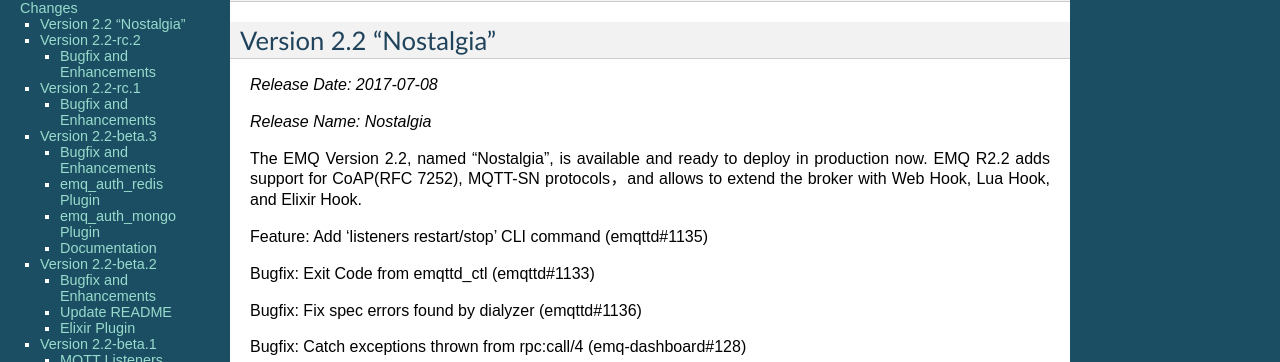
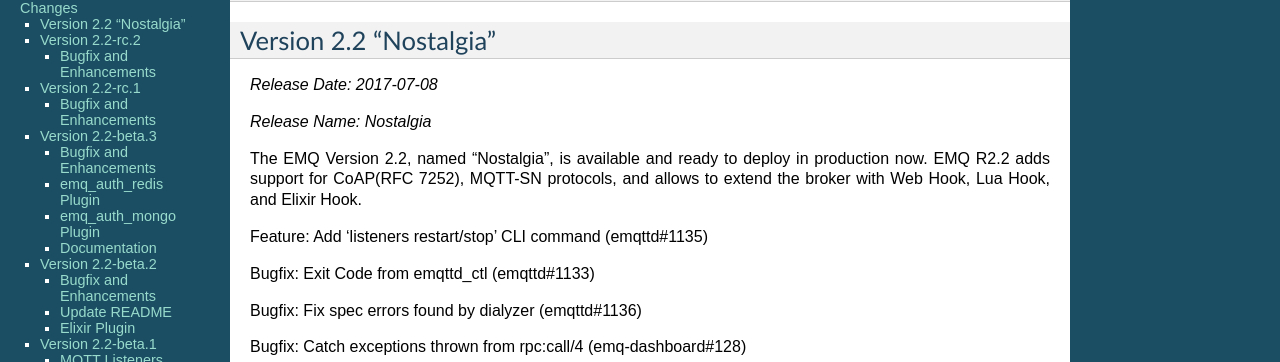
Before and after one commit to emqxarchive/emqx-docs-en, a Sphinx documentation site: the page built from source/changes.rst, in a window 1280 px wide and 900 px high. Shown: the part 74-436 px from the top of the window. Built offline with Sphinx 7.4.7, drawn with Linux system fonts in a browser that asks for light colours; some of the changed text lies outside the part shown.

Commit message:
Fix chinese punctuation

```diff
--- a/source/changes.rst
+++ b/source/changes.rst
@@ -15,7 +15,7 @@
 
 *Release Name: Nostalgia*
 
-The EMQ Version 2.2, named "Nostalgia", is available and ready to deploy in production now. EMQ R2.2 adds support for CoAP(RFC 7252), MQTT-SN protocols，and allows to extend the broker with Web Hook, Lua Hook, and Elixir Hook.
+The EMQ Version 2.2, named "Nostalgia", is available and ready to deploy in production now. EMQ R2.2 adds support for CoAP(RFC 7252), MQTT-SN protocols, and allows to extend the broker with Web Hook, Lua Hook, and Elixir Hook.
 
 Feature: Add 'listeners restart/stop' CLI command (emqttd#1135)
 
@@ -951,7 +951,7 @@
 EMQ - Shortened Project Name
 ----------------------------
 
-Adopt a shortened project name: EMQ(Erlang/Enterprise/Elastic MQTT Broker)，E means Erlang/OTP, Enterprise and Elastic.
+Adopt a shortened project name: EMQ(Erlang/Enterprise/Elastic MQTT Broker), E means Erlang/OTP, Enterprise and Elastic.
 
 Improve the Release Management
 ------------------------------
@@ -1171,7 +1171,7 @@
 
 Changing dashboard credentials for username authentication (emqttd_dashboard#56)
 
-Add './bin/emqttd_ctl admins' CLI，support to add/delete admins
+Add './bin/emqttd_ctl admins' CLI, support to add/delete admins
 
 HTTP Auth Plugin
 ----------------
@@ -2521,7 +2521,7 @@
 .. _relx:                 https://github.com/erlware/relx
 .. _esockd:               https://github.com/emqtt/esockd
 .. _emqttd:               https://github.com/emqtt/emqttd
-.. _emqttd_relx:          https://github.com/emqtt/emqttd-relx
+.. _emqttd-relx:          https://github.com/emqtt/emqttd-relx
 .. _emqttd_sn:            https://github.com/emqtt/emqttd_sn
 .. _emq-relx:             https://github.com/emqtt/emq-relx
 .. _emq_dashboard:        https://github.com/emqtt/emqttd_dashboard
--- a/source/faq.rst
+++ b/source/faq.rst
@@ -54,11 +54,11 @@
 
 Wiki: https://github.com/emqtt/emqttd/wiki/One-Million-Connections
 
-##### Q5. 'session' identified by clientID？when session expired what will happen？All queued messages will be deleted and subscribed topics will be deleted too？when reconnected， need redo subscription？(#150)
+##### Q5. 'session' identified by clientID? when session expired what will happen? All queued messages will be deleted and subscribed topics will be deleted too? when reconnected, need redo subscription? (#150)
 
 When a client connected to broker with 'clean session' flag 0, a session identified by clientId will be created. The session will expire after 48 hours(configured in etc/emqttd.config) if no client connections bind with it, and all queued messages and subscriptions will be dropped.
 
-##### Q6. "{max_queued_messages, 100}" in 0.8 release or "{queue, {max_length, 1000},..." means queue for one session or one topic？If it stands for session，while one topic has lots of offline messages(100), the user's other topic offline messages will be flushed? (#150)
+##### Q6. "{max_queued_messages, 100}" in 0.8 release or "{queue, {max_length, 1000},..." means queue for one session or one topic? If it stands for session, while one topic has lots of offline messages(100), the user's other topic offline messages will be flushed? (#150)
 
 For session. Topic just dispatch messages to clients or sessions that matched the subscriptions. Will Flood.
 
```
Also changed, not shown: other parts of source/changes.rst (+1 -1 lines).
